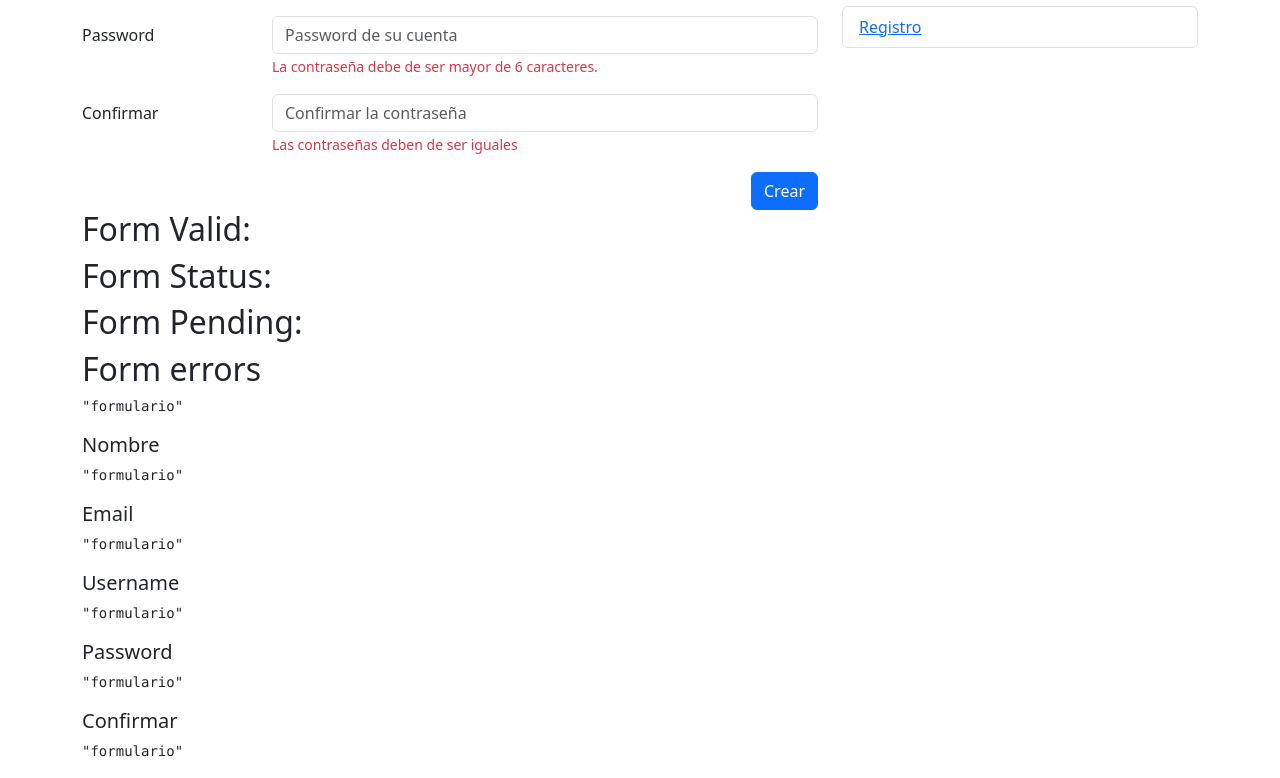
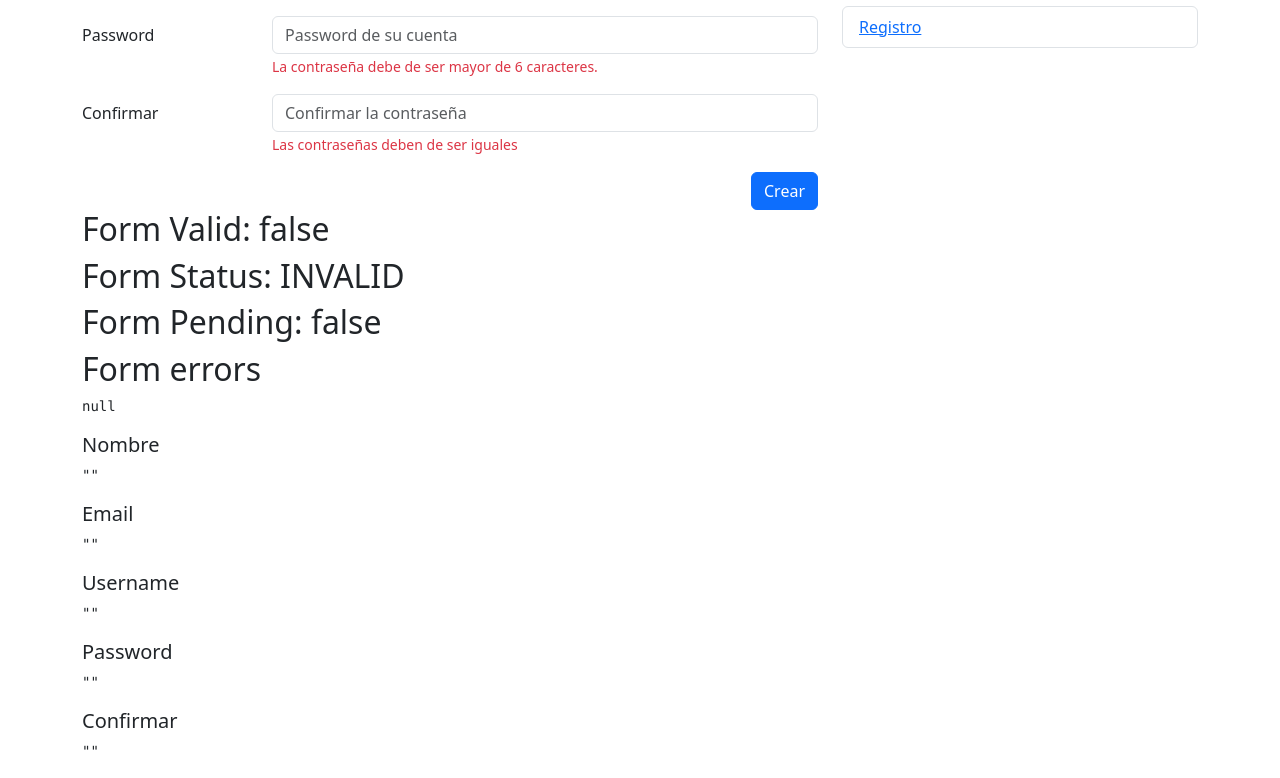
Before and after one commit to jhonnycgarcia/dev-talleres-forms-app, an Angular app: page /auth/sign-up in a window 1280 px wide. Shown: the part 337-1115 px from the top of the page. Built offline with nearby package versions, Linux system fonts and the light colour scheme.

Commit message:
Formulario de Registro

```diff
--- a/src/app/auth/auth.module.ts
+++ b/src/app/auth/auth.module.ts
@@ -3,6 +3,7 @@
 
 import { AuthRoutingModule } from './auth-routing.module';
 import { RegisterPageComponent } from './pages/register-page/register-page.component';
+import { ReactiveFormsModule } from '@angular/forms';
 
 
 @NgModule({
@@ -11,6 +12,7 @@
   ],
   imports: [
     CommonModule,
+    ReactiveFormsModule,
     AuthRoutingModule
   ]
 })
--- a/src/app/auth/pages/register-page/register-page.component.html
+++ b/src/app/auth/pages/register-page/register-page.component.html
@@ -4,7 +4,7 @@
 <div class="row">
     <div class="col">
 
-        <form autocomplete="off">
+        <form [formGroup]="myForm" (ngSubmit)="onSubmit()" autocomplete="off">
 
             <!-- Nombre -->
             <div class="row mb-3">
@@ -12,6 +12,7 @@
                 <div class="col-sm-9">
                     <input type="text"
                            class="form-control"
+                           formControlName="name"
                            placeholder="Nombre del usuario">
 
                     <span class="form-text text-danger">
@@ -26,6 +27,7 @@
                 <div class="col-sm-9">
                     <input type="email"
                            class="form-control"
+                           formControlName="email"
                            placeholder="Email del usuario">
                     <span class="form-text text-danger">
                         mensaje de error del email
@@ -39,6 +41,7 @@
                 <div class="col-sm-9">
                     <input type="text"
                            class="form-control"
+                           formControlName="username"
                            placeholder="Nombre código del usuario">
                     <span class="form-text text-danger">
                          El username no puede ser Strider
@@ -52,6 +55,7 @@
                 <div class="col-sm-9">
                     <input type="password"
                            class="form-control"
+                           formControlName="password"
                            placeholder="Password de su cuenta">
 
                     <span class="form-text text-danger">
@@ -66,6 +70,7 @@
                 <div class="col-sm-9">
                     <input type="password"
                            class="form-control"
+                           formControlName="password2"
                            placeholder="Confirmar la contraseña">
 
                     <span class="form-text text-danger">
@@ -90,24 +95,23 @@
 </div>
 
 
-<h2>Form Valid: </h2>
-<h2>Form Status: </h2>
-<h2>Form Pending: </h2>
+<h2>Form Valid: {{ myForm.valid }}</h2>
+<h2>Form Status: {{ myForm.status }}</h2>
+<h2>Form Pending: {{ myForm.pending }}</h2>
 <h2>Form errors</h2>
-<pre>{{ 'formulario' | json }}</pre>
+<pre>{{ myForm.errors| json }}</pre>
 
 <h5>Nombre</h5>
-<pre>{{ 'formulario' | json }}</pre>
+<pre>{{ myForm.value.name | json }}</pre>
 
 <h5>Email</h5>
-<pre>{{ 'formulario' | json }}</pre>
+<pre>{{  myForm.value.email | json }}</pre>
 
 <h5>Username</h5>
-<pre>{{ 'formulario' | json }}</pre>
-
+<pre>{{  myForm.value.username | json }}</pre>
 
 <h5>Password</h5>
-<pre>{{ 'formulario' | json }}</pre>
+<pre>{{  myForm.value.password | json }}</pre>
 
 <h5>Confirmar</h5>
-<pre>{{ 'formulario' | json }}</pre>
+<pre>{{  myForm.value.password2 | json }}</pre>
--- a/src/app/auth/pages/register-page/register-page.component.ts
+++ b/src/app/auth/pages/register-page/register-page.component.ts
@@ -1,4 +1,5 @@
 import { Component } from '@angular/core';
+import { FormBuilder, FormGroup, Validators } from '@angular/forms';
 
 @Component({
   templateUrl: './register-page.component.html',
@@ -6,4 +7,29 @@
 })
 export class RegisterPageComponent {
 
+  public myForm: FormGroup = this.fb.group({
+    name: ['', Validators.required],
+    email: ['', Validators.required],
+    username: ['', Validators.required],
+    password: ['', [Validators.required, Validators.minLength(6)]],
+    password2: ['', Validators.required],
+  });
+
+  constructor(
+    private fb: FormBuilder
+  ) { }
+
+  isValidField(field: string): void {
+    // TODO: obtener validación desde un servicio
+  }
+
+  onSubmit(): void {
+    if(!this.myForm.valid) {
+      this.myForm.markAllAsTouched();
+      return;
+    }
+
+    console.log(this.myForm.value);
+  }
+
 }
```
